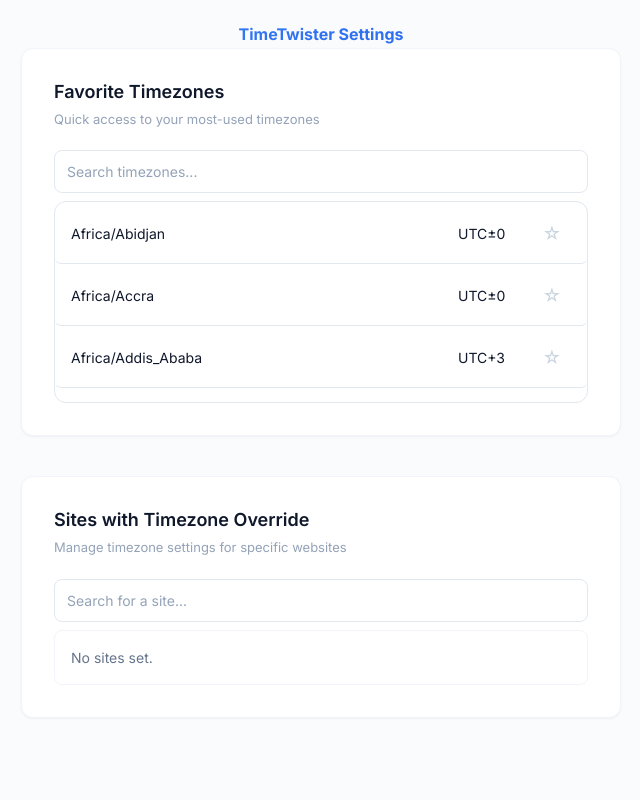
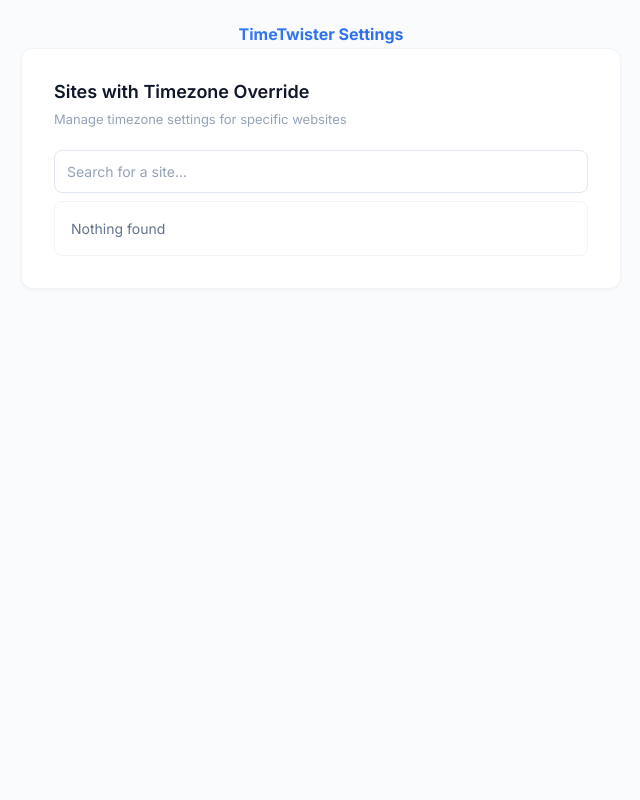
Before and after one commit to Bekshanskiy/timetwister, a browser extension: page options.html in a window 1280 px wide. Shown: the whole page, without its empty margins (319-959 px from the left). Drawn offline with Linux system fonts and the light colour scheme.

Commit message:
refactor: update empty messages for consistency and remove unused timezone picker section

```diff
--- a/common.js
+++ b/common.js
@@ -245,7 +245,7 @@
     this.state = state;
     this.options = {
       showOffset: false,
-      emptyMessage: 'No timezones found.',
+      emptyMessage: 'Nothing found',
       onSelect: null,
       ...options
     };
@@ -424,7 +424,7 @@
       this.state,
       {
         showOffset: true,
-        emptyMessage: 'No timezones found.',
+        emptyMessage: 'Nothing found',
         onSelect: (timezone) => {
           this.state.setSelectedTimezone(timezone);
           this.elements.currentTimezoneDisplay.textContent = timezone;
@@ -451,7 +451,6 @@
   }
 
   loadElements() {
-    this.elements.timezonePickerContainer = document.getElementById('timezonePickerContainer');
     this.elements.sitesSearchContainer = document.getElementById('sitesSearchContainer');
     this.elements.sitesList = document.getElementById('sitesList');
   }
@@ -462,7 +461,6 @@
 
   setupComponents() {
     this.setupSitesSearch();
-    this.setupFavoritesPicker();
   }
 
   setupSitesSearch() {
@@ -471,18 +469,6 @@
       (filter) => this.renderSites(filter)
     );
     this.elements.sitesSearchContainer.appendChild(searchBar);
-  }
-
-  setupFavoritesPicker() {
-    this.timezonePicker = new TimezonePicker(
-      this.elements.timezonePickerContainer,
-      this.state,
-      {
-        showOffset: true,
-        emptyMessage: 'No favorite timezones selected.',
-        onSelect: null,
-      }
-    );
   }
 
   async renderSites(filter = '') {
@@ -505,7 +491,7 @@
 
     if (siteKeys.length === 0) {
       this.elements.sitesList.innerHTML =
-        '<div class="empty-list-message">No sites set.</div>';
+        '<div class="empty-list-message">Nothing found</div>';
       return;
     }
 
--- a/options.html
+++ b/options.html
@@ -16,14 +16,6 @@
 
     <div class="section">
       <div class="section-header">
-        <h2>Favorite Timezones</h2>
-        <p class="section-description">Quick access to your most-used timezones</p>
-      </div>
-      <div id="timezonePickerContainer"></div>
-    </div>
-
-    <div class="section">
-      <div class="section-header">
         <h2>Sites with Timezone Override</h2>
         <p class="section-description">Manage timezone settings for specific websites</p>
       </div>
```
Also changed, not shown: popup.html (+1 -1 lines).
